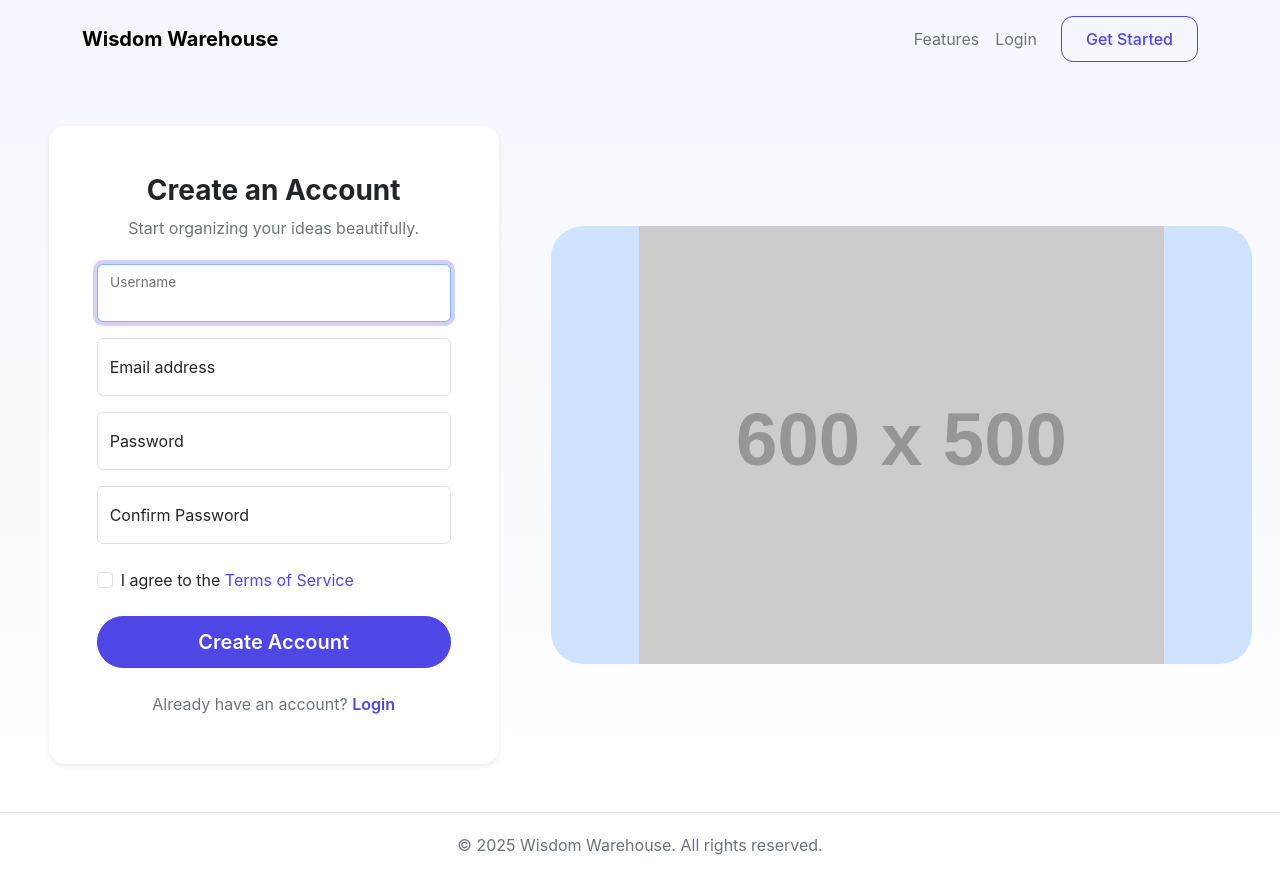
After one commit to CoderHritik0/Wisdom-Warehouse-Django-, a Django app: page /notes/signup/ in a window 1280 px wide. The commit adds this page. Run offline with Django 5.2, Linux system fonts and the light colour scheme; grey boxes labelled with a size stand in for pictures from a placeholder-image service; some libraries are stand-ins or nearby versions.

Commit message:
Implement user authentication: add signup and login functionality with forms, views, and templates; update navigation and redirect settings.

```diff
--- a/notes/forms.py
+++ b/notes/forms.py
@@ -1,5 +1,8 @@
 from django import forms
 from .models import note, note_image
+from django.contrib.auth.forms import UserCreationForm
+from django.contrib.auth.forms import AuthenticationForm as DjangoAuthForm
+from django.contrib.auth.models import User
 
 class NoteForm(forms.ModelForm):
     class Meta:
@@ -24,3 +27,53 @@ class NoteImageForm(forms.ModelForm):
         widget=MultiFileInput(attrs={'multiple': True,'class': 'form-control', 'type': 'file'}),
         required=False,
     )
+
+class UserRegistrationForm(UserCreationForm):
+    username = forms.CharField(
+        widget=forms.TextInput(attrs={
+            'class': 'form-control',
+            'placeholder': 'Enter username',
+            'id': 'floatingUsername'
+        })
+    )
+    email = forms.EmailField(
+        widget=forms.EmailInput(attrs={
+            'class': 'form-control',
+            'placeholder': 'Enter email',
+            'id': 'floatingEmail'
+        })
+    )
+    password1 = forms.CharField(
+        label="Password",
+        widget=forms.PasswordInput(attrs={
+            'class': 'form-control',
+            'placeholder': 'Enter password',
+            'id': 'floatingPassword1'
+        })
+    )
+    password2 = forms.CharField(
+        label="Confirm Password",
+        widget=forms.PasswordInput(attrs={
+            'class': 'form-control',
+            'placeholder': 'Confirm password',
+            'id': 'floatingPassword2'
+        })
+    )
+
+    class Meta:
+        model = User
+        fields = ('username', 'email', 'password1', 'password2')
+
+class AuthenticationForm(DjangoAuthForm):
+    def __init__(self, *args, **kwargs):
+        super().__init__(*args, **kwargs)
+        self.fields['username'].widget.attrs.update({
+            'class': 'form-control',
+            'placeholder': 'Enter username',
+            'id': 'floatingUsername'
+        })
+        self.fields['password'].widget.attrs.update({
+            'class': 'form-control',
+            'placeholder': 'Enter password',
+            'id': 'floatingPassword'
+        })
--- a/notes/templates/login_layout.html
+++ b/notes/templates/login_layout.html
@@ -40,7 +40,7 @@
                 aria-expanded="false"
               >
                 <img
-                  src="https://placehold.co/40x40/E0E7FF/4F46E5?text=H"
+                  src="https://placehold.co/40x40/E0E7FF/4F46E5?text={{ request.user.username|first|upper }}"
                   class="rounded-circle"
                   alt="User Avatar"
                 />
@@ -53,7 +53,7 @@
                   >
                 </li>
                 <li><hr class="dropdown-divider" /></li>
-                <li><a class="dropdown-item" href="login.html">Logout</a></li>
+                <li><a class="dropdown-item" href="{% url 'logout' %}">Logout</a></li>
               </ul>
             </div>
         </div>
--- a/notes/urls.py
+++ b/notes/urls.py
@@ -4,9 +4,11 @@ from . import views
 # app_name='notes'
 urlpatterns = [
     path('', views.index, name='index'),
-    # path('', views.note_list, name='note_list'),
     path('create/', views.create_or_edit_note, name='create_note'),
     path('edit/<int:note_id>/', views.create_or_edit_note, name='edit_note'),
     path('delete_image/<int:image_id>/', views.delete_note_image, name='delete_note_image'),
     path('<int:note_id>/delete/', views.delete_note, name='delete_note'),
+    path('signup/', views.signup, name='signup'),
+    path('login/', views.login_view, name='login'),
+    path('logout/', views.logout_view, name='logout'),
 ]
--- a/notes/views.py
+++ b/notes/views.py
@@ -1,13 +1,17 @@
 from django.http import JsonResponse
 from django.shortcuts import render
 from .models import note, note_image
-from .forms import NoteForm, NoteImageForm
+from .forms import NoteForm, NoteImageForm, UserRegistrationForm, AuthenticationForm
 from django.shortcuts import get_object_or_404, redirect
 from django.views.decorators.http import require_POST
+from django.contrib.auth.decorators import login_required
+from django.contrib.auth import login, authenticate, logout
 
 # Create your views here.
+@login_required
 def index(request):
-    notes = note.objects.all().filter(is_deleted=False).order_by('-updated_at')
+    notes = note.objects.all().filter(
+        user=request.user,is_deleted=False).order_by('-updated_at')
     note_images = note_image.objects.all()
     for n in notes:
         FIXED_WIDTH = 403
@@ -40,6 +44,7 @@ def index(request):
     return render(request, 'notes/index.html', {'notes': notes})
 
 @require_POST
+@login_required
 def delete_note_image(request, image_id):
     if request.method == 'POST':
         try:
@@ -50,10 +55,7 @@ def delete_note_image(request, image_id):
             return JsonResponse({'success': False, 'error': str(e)}, status=500)
     return JsonResponse({'success': False, 'error': 'Invalid request'}, status=400)
 
-# def note_list(request):
-#     notes = note.objects.all().filter(is_deleted=False).order_by('-updated_at')
-#     return render(request, 'notes/note_list.html')
-
+@login_required
 def create_or_edit_note(request, note_id=None):
     # If note_id exists → edit, else create new
     note_instance = get_object_or_404(note, pk=note_id, user=request.user) if note_id else None
@@ -85,13 +87,46 @@ def create_or_edit_note(request, note_id=None):
     })
 
 
+@login_required
 def delete_note(request, note_id):
     note_instance = get_object_or_404(note, pk=note_id, user=request.user)
     note_instance.is_deleted = True
     note_instance.save()
     return redirect('index')
 
-# def note_detail(request, note_id):
-#     note_instance = get_object_or_404(note, pk=note_id)
-#     images = note_image.objects.filter(note=note_instance)
-#     return render(request, 'notes/note_detail.html', {'note': note_instance, 'images': images})
+
+def signup(request):
+    # print("signup view")
+    if request.method == "POST":
+        form = UserRegistrationForm(request.POST)
+        if form.is_valid():
+            user = form.save(commit=False)
+            user.set_password(form.cleaned_data['password1'])
+            user.save()
+            login(request, user)
+            return redirect('index')  # Redirect to index or login page after successful signup
+        else:
+            print(form.errors)
+    else:
+        form = UserRegistrationForm()
+    return render(request, "registration/signup.html", {"form": form})
+
+def login_view(request):
+    if request.method == "POST":
+        print("custom login view")
+        form = AuthenticationForm(request, data=request.POST)
+        if form.is_valid():
+            username = form.cleaned_data.get('username')
+            password = form.cleaned_data.get('password')
+            user = authenticate(username=username, password=password)
+            if user is not None:
+                login(request, user)
+                return redirect('index')  # or your notes list page
+    else:
+        form = AuthenticationForm()
+
+    return render(request, "registration/login.html", {"form": form})
+
+def logout_view(request):
+    logout(request)
+    return render(request, 'website/index.html')
--- a/notesApp/settings.py
+++ b/notesApp/settings.py
@@ -127,3 +127,9 @@ STATICFILES_DIRS = [os.path.join(BASE_DIR, 'static')]
 
 MEDIA_URL = '/media/'
 MEDIA_ROOT = os.path.join(BASE_DIR, 'media')
+
+LOGIN_URL = '/notes/login/'
+LOGOUT_URL = '/notes/logout/'
+
+LOGIN_REDIRECT_URL = '/notes/'
+LOGOUT_REDIRECT_URL = '/'
--- a/notesApp/urls.py
+++ b/notesApp/urls.py
@@ -18,12 +18,12 @@ from django.conf import settings
 from django.conf.urls.static import static
 from django.contrib import admin
 from django.urls import path, include
+from django.contrib.auth.urls import views as auth_views
 from . import views
 
 urlpatterns = [
     path('admin/', admin.site.urls),
     path('', views.index, name='index'),
     path('features/', views.features, name='features'),
-    path('userauth/', include('userauth.urls')),
     path('notes/', include('notes.urls')),
 ] + static(settings.MEDIA_URL, document_root=settings.MEDIA_ROOT)
--- a/templates/layout.html
+++ b/templates/layout.html
@@ -42,21 +42,16 @@
                   >Features</a
                 >
               </li>
-              {% comment %}
-              <li class="nav-item">
-                <a class="nav-link text-secondary" href="#pricing">Pricing</a>
-              </li>
-              {% endcomment %}
               <li class="nav-item">
                 <a
                   class="nav-link active {% block login %}text-secondary{% endblock %}"
-                  href="/userauth/login/"
+                  href="/notes/login/"
                   >Login</a
                 >
               </li>
             </ul>
             <a
-              href="/userauth/signup/"
+              href="/notes/signup/"
               class="btn btn-{% block signup-btn %}{% endblock %}primary ms-lg-3 px-4"
               >Get Started</a
             >
@@ -69,7 +64,13 @@
 
     <!-- Footer -->
     <footer class="{% block footer %}{% endblock %}">
-      <p>© <script>document.write(new Date().getFullYear());</script> Wisdom Warehouse. All rights reserved.</p>
+      <p>
+        ©
+        <script>
+          document.write(new Date().getFullYear());
+        </script>
+        Wisdom Warehouse. All rights reserved.
+      </p>
     </footer>
     <script
       src="https://cdn.jsdelivr.net/npm/bootstrap@5.3.8/dist/js/bootstrap.bundle.min.js"
--- /dev/null
+++ b/templates/registration/signup.html
@@ -0,0 +1,136 @@
+{% extends "layout.html" %}
+
+{% load static %}
+
+{% block title %}Sign Up | NotesApp{% endblock %}
+
+{% block signup %}{% endblock %}
+
+{% block content %}
+  <div class="container-fluid">
+    <div class="row g-0 align-items-center justify-content-center">
+      <!-- Form Column -->
+      <div
+        class="col-lg-5 col-md-8 col-12 d-flex align-items-center justify-content-center py-5"
+      >
+        <div class="w-100" style="max-width: 450px">
+          <div class="card shadow-sm border-0 rounded-4">
+            <div class="card-body p-4 p-sm-5">
+              <h1 class="h3 fw-bold text-center mb-2">Create an Account</h1>
+              <p class="text-secondary text-center mb-4">
+                Start organizing your ideas beautifully.
+              </p>
+
+              <form method="post" novalidate>
+                {% csrf_token %}
+
+                <!-- Show non-field errors -->
+                {% if form.non_field_errors %}
+                  <div class="alert alert-danger">{{ form.non_field_errors }}</div>
+                {% endif %}
+
+                <!-- Username -->
+                <div class="form-floating mb-3">
+                  {{ form.username }}
+                  <label for="{{ form.username.id_for_label }}">Username</label>
+                    {% if form.username.errors %}
+                      <div class="text-danger small">
+                        {{ form.username.errors|striptags }}
+                      </div>
+                    {% endif %}
+                </div>
+
+                <!-- Email -->
+                <div class="form-floating mb-3">
+                  {{ form.email }}
+                  <label for="{{ form.email.id_for_label }}">Email address</label>
+                    {% if form.email.errors %}
+                      <div class="text-danger small">
+                        {{ form.email.errors|striptags }}
+                      </div>
+                    {% endif %}
+                </div>
+
+                <!-- Password1 -->
+                <div class="form-floating mb-3">
+                  {{ form.password1 }}
+                  <label for="{{ form.password1.id_for_label }}">Password</label>
+                    {% if form.password1.errors %}
+                      <div class="text-danger small">
+                        {{ form.password1.errors|striptags }}
+                      </div>
+                    {% endif %}
+                </div>
+
+                <!-- Password2 -->
+                <div class="form-floating mb-4">
+                  {{ form.password2 }}
+                  <label for="{{ form.password2.id_for_label }}"
+                    >Confirm Password</label
+                  >
+                    {% if form.password2.errors %}
+                      <div class="text-danger small">
+                        {{ form.password2.errors|striptags }}
+                      </div>
+                    {% endif %}
+                </div>
+
+                <!-- Terms -->
+                <div class="form-check mb-4">
+                  <input
+                    class="form-check-input"
+                    type="checkbox"
+                    value=""
+                    id="terms"
+                    required
+                  />
+                  <label class="form-check-label" for="terms">
+                    I agree to the
+                    <a href="#" class="text-decoration-none link-primary"
+                      >Terms of Service</a
+                    >
+                  </label>
+                </div>
+
+                <div class="d-grid">
+                  <button
+                    class="btn btn-primary btn-lg rounded-pill fw-semibold"
+                    type="submit"
+                  >
+                    Create Account
+                  </button>
+                </div>
+
+                <p class="text-center text-secondary mt-4 mb-0">
+                  Already have an account?
+                  <a
+                    href="/notes/login/"
+                    class="text-decoration-none link-primary fw-semibold"
+                    >Login</a
+                  >
+                </p>
+              </form>
+            </div>
+          </div>
+        </div>
+      </div>
+
+      <!-- Image Column -->
+      <div class="col-lg-7 d-none d-lg-block">
+        <div
+          class="bg-primary-subtle h-100 d-flex align-items-center justify-content-center rounded-5 m-3"
+        >
+          <img
+            src="https://placehold.co/600x500/E0E7FF/6366F1?text=Capture+Inspiration.&font=inter"
+            alt="Sign Up Illustration"
+            class="img-fluid w-75"
+          />
+        </div>
+      </div>
+    </div>
+  </div>
+{% endblock %}
+
+{% block signup-btn %}outline-{% endblock %}
+
+{% block footer %}{% endblock %}
--- a/templates/website/index.html
+++ b/templates/website/index.html
@@ -14,7 +14,7 @@
         Note app helps you capture, organize, and sync your notes across all
         devices.
       </p>
-    <a href="/userauth/signup/" class="btn btn-primary me-3">Get Started</a>
+      <a href="/notes/signup/" class="btn btn-primary me-3">Get Started</a>
     </div>
     <div class="col-md-5 mt-5 mt-md-0 text-center">
       <img
```
Also changed, not shown: notes/templates/notes/index.html (+6 -2 lines), notes/templates/notes/note_list.html (+1 -7 lines), templates/registration/login.html (added, +95 -0 lines), templates/website/login.html (deleted, +0 -83 lines), templates/website/signup.html (deleted, +0 -64 lines), db.sqlite3. Lines whose indentation alone changed are shown as unchanged.
